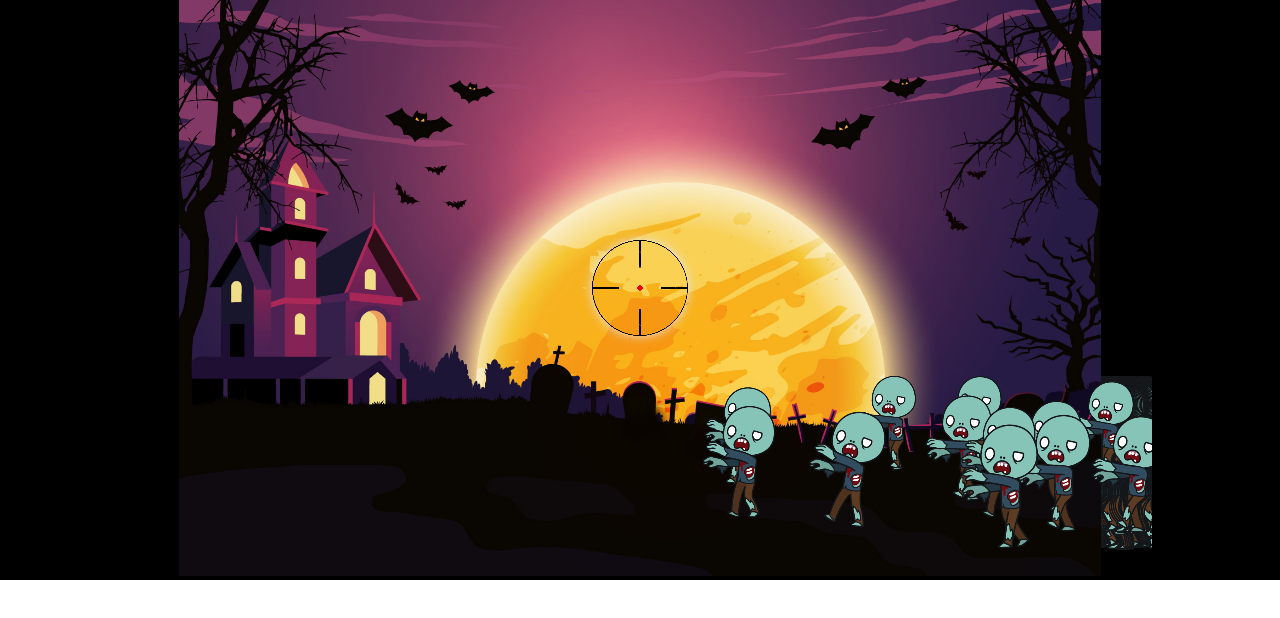
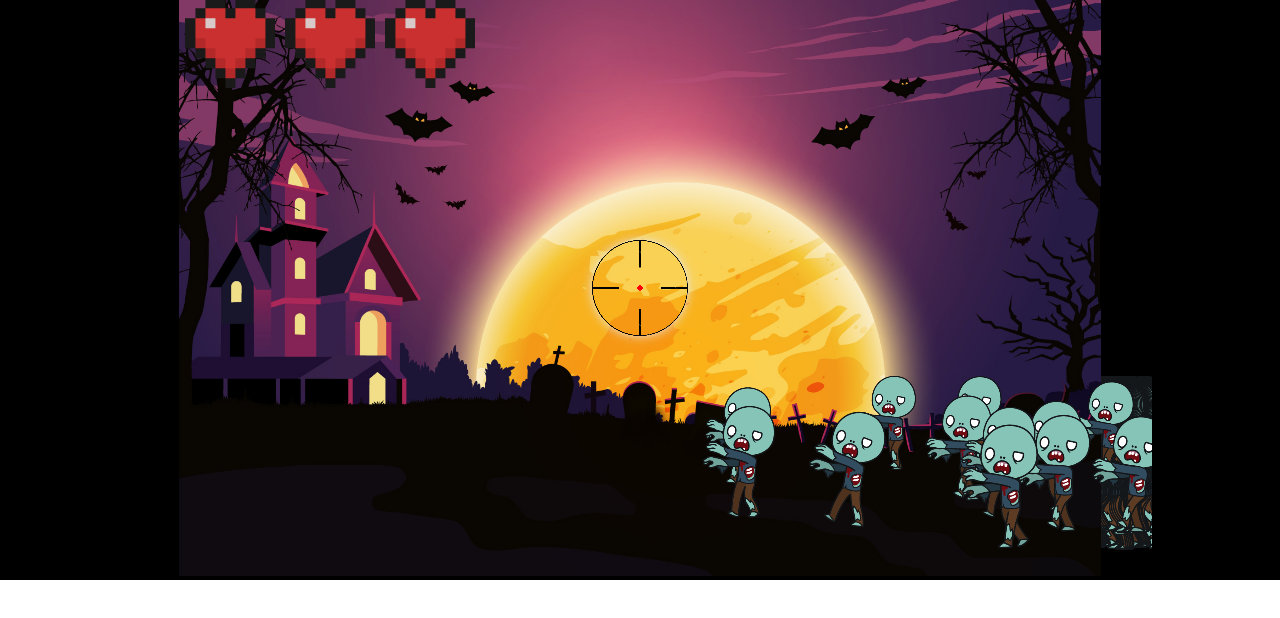
Before and after one commit to szym-mie/wdai-zombies, a website with bundled scripts: page public/index.html in a window 1280 px wide. Built offline with nearby package versions, Linux system fonts and the light colour scheme.

Commit message:
hud and some small changes

```diff
--- a/public/index.html
+++ b/public/index.html
@@ -5,6 +5,9 @@
     <meta name="viewport" content="width=device-width, initial-scale=1.0">
     <title>Zombie Storm 3</title>
     <link rel="stylesheet" href="master.css">
+    <link rel="preconnect" href="https://fonts.googleapis.com">
+    <link rel="preconnect" href="https://fonts.gstatic.com" crossorigin>
+    <link href="https://fonts.googleapis.com/css2?family=Pixelify+Sans&display=swap" rel="stylesheet">
     <script src="bundle.js" defer></script>
 </head>
 <body>
--- a/src/Game.js
+++ b/src/Game.js
@@ -4,6 +4,7 @@ import Renderer from './Renderer.js'
 
 import Backdrop from './entity/Backdrop.js'
 import Crosshair from './entity/Crosshair.js'
+import PlayerStatus from './entity/PlayerStatus.js'
 import Zombie from './entity/Zombie.js'
 
 /**
@@ -24,6 +25,8 @@ class Game {
     this.renderer.registerEvents()
     this.renderer.updateCanvasSize()
     this.totalTime = 0
+
+    this.playerStatus = new PlayerStatus(this, spriteManager.get('heart'), 'Pixelify Sans')
 
     this.backdrop = new Backdrop(spriteManager.get('backdrop'))
 
@@ -46,6 +49,8 @@ class Game {
 
     this.score = 0
     this.lives = 3
+
+    this.isPaused = false
   }
 
   /**
@@ -95,6 +100,7 @@ class Game {
 
   zombieGotPast (zombie) {
     this.despawnZombie(zombie)
+    this.playerStatus.lostHeart()
     if (--this.lives === 0) this.endGame()
   }
 
@@ -113,7 +119,7 @@ class Game {
   }
 
   endGame () {
-    // TODO
+    this.isPaused = true
   }
 
   /**
@@ -126,6 +132,9 @@ class Game {
   }
 
   update (deltaTime) {
+    this.playerStatus.update(deltaTime)
+    if (this.isPaused) return
+
     this.getZombies().forEach(zombie => zombie.update(deltaTime))
     this.crosshair.update(deltaTime)
 
@@ -136,7 +145,7 @@ class Game {
 
     this.getZombies()
       .filter(zombie => this.isEntityOutOfBounds(zombie))
-      .forEach(zombie => this.despawnZombie(zombie))
+      .forEach(zombie => this.zombieGotPast(zombie))
   }
 
   redraw () {
@@ -145,6 +154,7 @@ class Game {
       for (const zombie of zombieDepthList) zombie.render(this.renderer)
     }
     this.crosshair.render(this.renderer)
+    this.playerStatus.render(this.renderer)
   }
 
   loop (time = 0) {
--- /dev/null
+++ b/src/entity/PlayerStatus.js
@@ -0,0 +1,74 @@
+import Entity from '../Entity'
+import Position from '../Position'
+
+class PlayerStatus extends Entity {
+  /**
+   * @constructor
+   * @param {Game} game game status to display
+   * @param {Sprite} heartSprite heart sprite
+   * @param {string} fontName font name
+   * @param {number} fontSize font size
+   */
+  constructor (game, heartSprite, fontName, fontSize) {
+    super(new Position())
+    this.game = game
+    this.heartSprite = heartSprite
+    this.fontName = fontName
+    this.fontSize = fontSize
+
+    this.shotFiredAnimationTime = 0
+    this.heartLostAnimationTime = 0
+  }
+
+  shotFired () {
+    this.shotFiredAnimationTime = 0
+  }
+
+  lostHeart () {
+    this.heartLostAnimationTime = 0
+  }
+
+  getShotFiredPositionShake () {
+
+  }
+
+  getHeartLostPositionShake (index) {
+    const time = Math.max(this.heartLostAnimationTime - index * PlayerStatus.heartWobbleTimeIncrement, 0)
+    const timePi = Math.min(time / PlayerStatus.heartWobbleTimeDuration, 1) * Math.PI
+    return new Position(0, Math.sin(timePi) ** 4 * -PlayerStatus.heartWobbleScale)
+  }
+
+  update (deltaTime) {
+    super.update(deltaTime)
+    this.heartLostAnimationTime += deltaTime
+    this.shotFiredAnimationTime += deltaTime
+  }
+
+  render (renderer) {
+    const lives = this.game.lives
+    const heartPosition = renderer.fromViewportCoordToAbsolute(PlayerStatus.heartPositionStart)
+    for (let i = 0; i < PlayerStatus.heartCount; i++) {
+      const transform = renderer.withTransform()
+        .positionOf(this.getHeartLostPositionShake(lives - i).add(heartPosition))
+        .scaleOf(PlayerStatus.heartScale)
+      renderer.drawSprite(
+        this.heartSprite,
+        i < lives ? PlayerStatus.fullHeartFrame : PlayerStatus.lostHeartFrame,
+        transform
+      )
+      heartPosition.add(new Position(PlayerStatus.heartPositionIncrement, 0))
+    }
+  }
+
+  static heartCount = 3
+  static fullHeartFrame = 0
+  static lostHeartFrame = 1
+  static heartPositionStart = new Position(-0.8, -0.85)
+  static heartScale = 1
+  static heartPositionIncrement = 100
+  static heartWobbleScale = 20
+  static heartWobbleTimeDuration = 300
+  static heartWobbleTimeIncrement = 100
+}
+
+export default PlayerStatus
--- a/src/main.js
+++ b/src/main.js
@@ -9,12 +9,8 @@ const main = async () => {
     new Sprite('res/sprite/backdrop.png', [Sprite.fullFrameDef()])
   )
   spriteManager.add(
-    'full_heart',
-    new Sprite('res/sprite/full_heart.png', [Sprite.fullFrameDef()])
-  )
-  spriteManager.add(
-    'empty_heart',
-    new Sprite('res/sprite/empty_heart.png', [Sprite.fullFrameDef()])
+    'heart',
+    new Sprite('res/sprite/heart.png', Sprite.rowFrameDefs(0, 0, 90, 90, 2))
   )
   spriteManager.add(
     'zombie',
```
Also changed, not shown: public/res/sprite/empty_heart.png (deleted), public/res/sprite/full_heart.png (deleted), public/res/sprite/heart.png (added).
